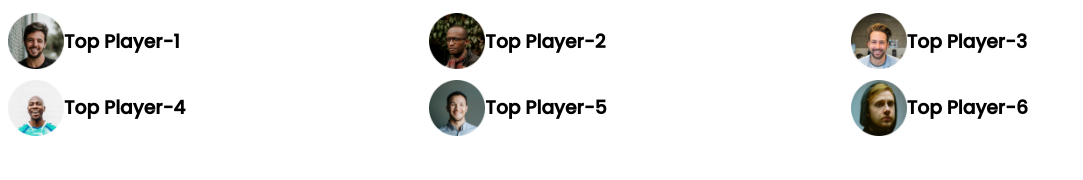
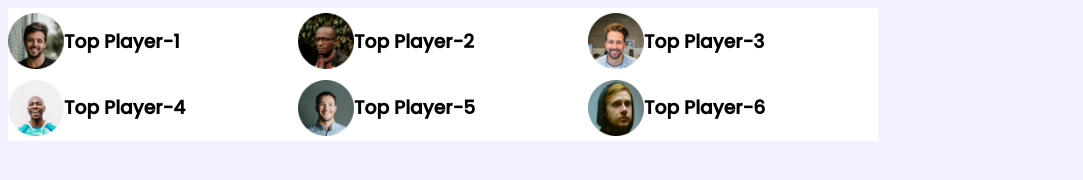
Before and after one commit to Tanjil-Mir/leaderboard-css3, a plain HTML site: page index.html in a window 1280 px wide. Shown: the whole page, without its empty margins (0-1083 px from the left). Drawn offline with Linux system fonts and the light colour scheme; a web font is replaced by a local one.

Commit message:
style added

```diff
--- a/index.html
+++ b/index.html
@@ -16,8 +16,8 @@
     <!-- Header end -->
     <main>
         <!-- top players and top vlogs -->
-        <section>
-            <div class="top-players">
+        <section class="container">
+            <div class="top-players ">
                 <div class="players">
                     <div class="player">
                         <img src="images/players/player-1.png" alt="">
--- a/styles/style.css
+++ b/styles/style.css
@@ -1,9 +1,14 @@
 /* fonts */
 @import url('https://fonts.googleapis.com/css2?family=Galada&family=Poppins:wght@500&display=swap');
 
-/* COMMON styles */
+/* COMMON styles or utilities */
 body{
     font-family: 'Poppins', sans-serif;
+    background-color:  #F3F1FF;
+}
+.container{
+    background-color: #ffffff;
+    width: 870px;
 }
 
 /* top players style */
```
